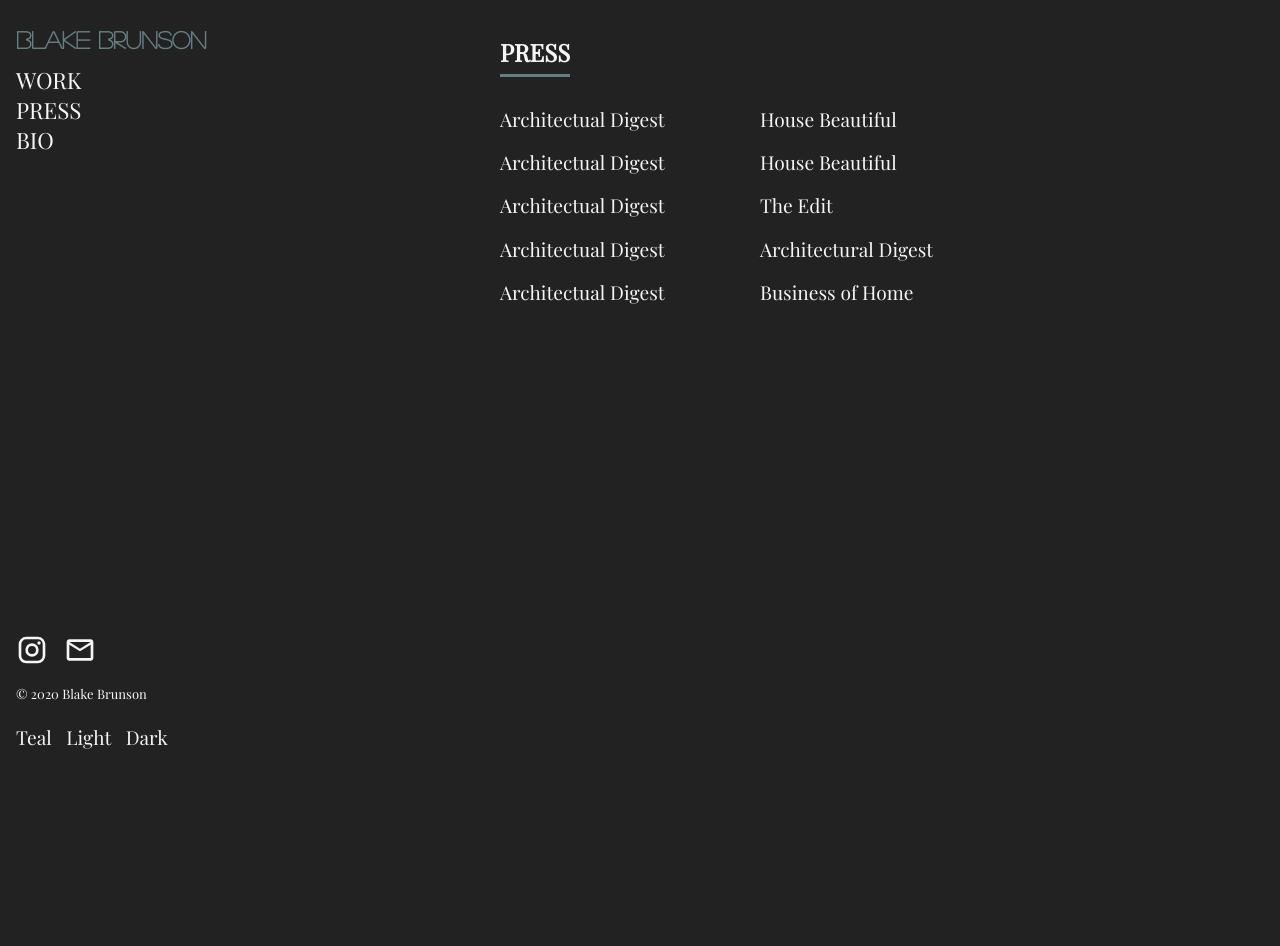
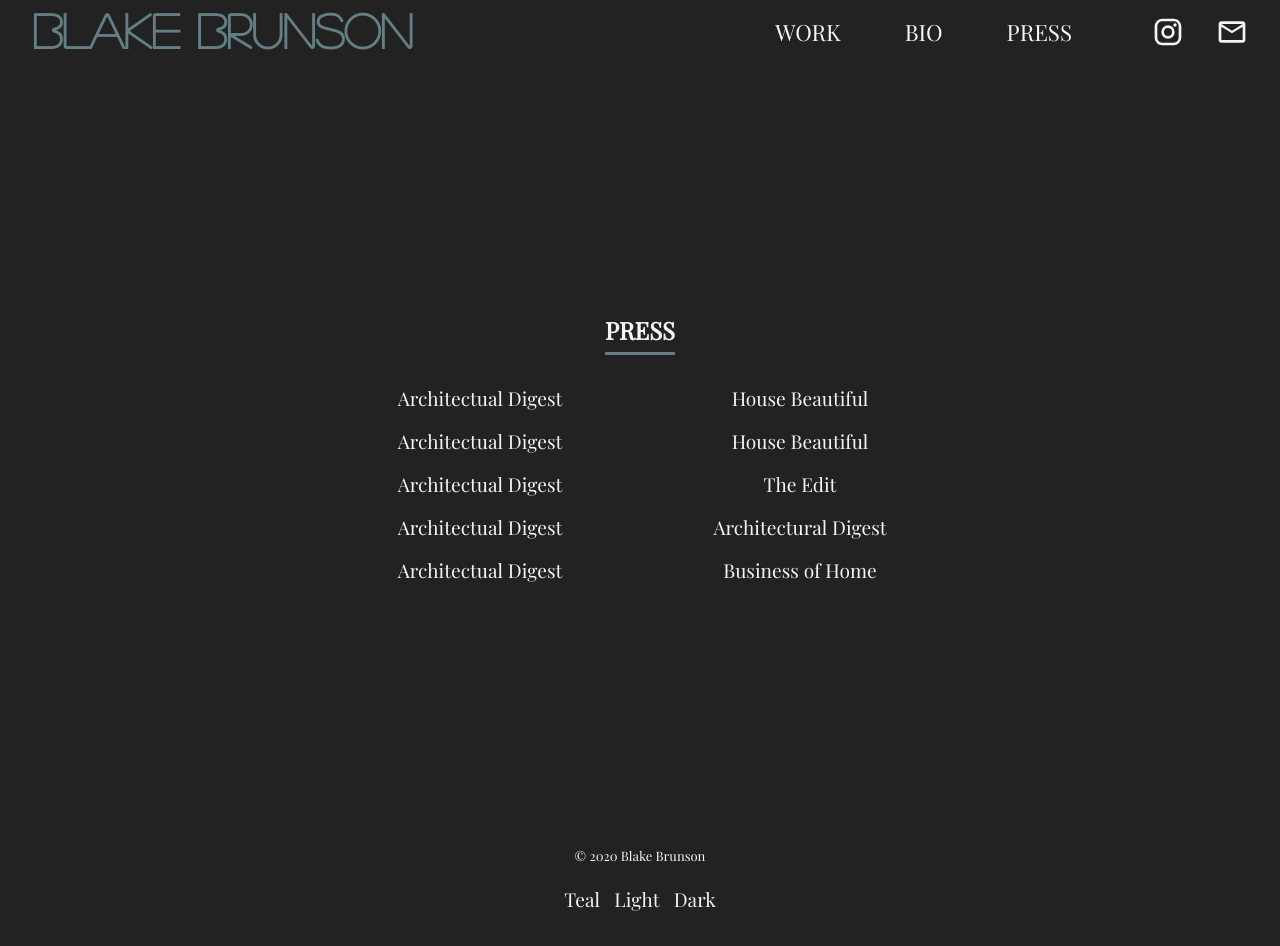
Before and after one commit to bansara/blake-brunson-portfolio, a React (Create React App) app: page /press in a window 1280 px wide. Before the commit the page ends 816 px from the top, so only its background shows below. Built offline with nearby package versions, Linux system fonts and the light colour scheme.

Commit message:
top nav complete

```diff
--- a/src/App.css
+++ b/src/App.css
@@ -1,12 +1,11 @@
 .App {
   width: 100vw;
   height: 100vh;
-  display: flex;
+  /* display: flex; */
 }
 .content {
-  min-height: 100vh;
+  min-height: calc(100vh - 4rem);
   width: 100%;
-  margin-left: 240px;
   background-color: var(--bg);
 }
 @media (max-width: 768px) {
--- a/src/App.js
+++ b/src/App.js
@@ -1,6 +1,6 @@
 import { BrowserRouter as Router, Switch, Redirect, Route } from 'react-router-dom';
 import './App.css';
-import { Nav, About, Work, Press } from './components';
+import { Nav, About, Work, Press, Footer } from './components';
 
 
 function App() {
@@ -16,6 +16,7 @@
               <Redirect to='/' />
             </Switch>
         </div>
+        <Footer />
       </Router>
     </div>
   );
--- a/src/components/about.css
+++ b/src/components/about.css
@@ -1,6 +1,7 @@
 .about {
   width: 100%;
-  height: auto;
+  height: 100%;
+  min-height: calc(100vh - 4rem);
   box-sizing: border-box;
   display: flex;
   padding-top: 2.5rem;
@@ -9,7 +10,7 @@
 .bio-text {
   box-sizing: border-box;
   width: 50%;
-  min-height: 100vh;
+  min-height: 100%;
   display: flex;
 }
 .bio-photo {
@@ -63,9 +64,7 @@
     height: auto;
     min-height: auto;
     padding: 0 1rem;
-  }
-  .bio-photo .border {
-    max-width: 100%;
+    justify-content: center;
   }
   .bio-text {
     min-height: auto;
@@ -78,3 +77,8 @@
     width: 100%;
   }
 }
+@media (max-width: 768px) {
+  .bio-photo .border {
+    max-width: 100%;
+  }
+}
--- /dev/null
+++ b/src/components/footer.css
@@ -0,0 +1,4 @@
+#footer {
+  text-align: center;
+  padding: 1rem;
+}
--- /dev/null
+++ b/src/components/footer.jsx
@@ -0,0 +1,47 @@
+import React from 'react';
+import './footer.css';
+
+const root = document.documentElement;
+
+const teal = () => {
+  root.style.setProperty('--bg', '#425558');
+  root.style.setProperty('--text', 'whitesmoke');
+  root.style.setProperty('--accent', '#C9C5BA');
+}
+const light = () => {
+  root.style.setProperty('--bg', 'white');
+  root.style.setProperty('--text', '#222');
+  root.style.setProperty('--accent', '#6e6e30');
+}
+const dark = () => {
+  root.style.setProperty('--bg', '#222');
+  root.style.setProperty('--text', 'whitesmoke');
+  root.style.setProperty('--accent', '#647f83');
+}
+
+const Footer = () => {
+  return (
+    <div id="footer">
+      <p id="c">© {new Date().getFullYear()} Blake Brunson</p>
+      <p>
+          <span
+            onClick={teal}
+          >
+            Teal&nbsp;&nbsp;&nbsp;
+          </span>
+          <span
+            onClick={light}
+          >
+            Light&nbsp;&nbsp;&nbsp;
+          </span>
+          <span
+            onClick={dark}
+          >
+            Dark
+          </span>
+        </p>
+    </div>
+   );
+}
+
+export default Footer;
--- a/src/components/index.js
+++ b/src/components/index.js
@@ -2,10 +2,12 @@
 import About from './about'
 import Work from './work'
 import Press from './press'
+import Footer from './footer'
 
 export {
   Nav,
   About,
   Work,
-  Press
+  Press,
+  Footer
 };
--- a/src/components/nav.css
+++ b/src/components/nav.css
@@ -1,14 +1,10 @@
 nav {
-  width: 240px;
-  height: 100vh;
-  position: fixed;
-  top: 0;
-  left: 0;
+  width: 100vw;
+  height: 4rem;
   background-color: var(--bg);
-  padding: 2rem 1rem;
+  padding: 1rem;
   box-sizing: border-box;
   display: flex;
-  flex-direction: column;
   justify-content: space-between;
 }
 #nav-header {
@@ -16,13 +12,15 @@
   align-items: center;
 }
 #nav-header h1 {
-  margin: 1rem 0;
+  margin: 1rem;
   margin-block-start: 0;
   margin-block-end: 0;
   width: 100%;
 }
-h1.logo {
+#logo {
+  font-family: "Marzo";
   color: var(--accent);
+  font-size: 3rem;
 }
 #nav-header a,
 #nav-header a:visited {
@@ -30,16 +28,26 @@
   text-decoration: none;
 }
 div.nav-content {
+  display: flex;
+  align-items: center;
+  height: 100%;
   flex: 1;
-  display: flex;
-  flex-direction: column;
-  width: 100%;
 }
 #nav {
   list-style: none;
   padding-inline-start: 0;
   text-transform: uppercase;
   font-family: "Playfair Display", sans-serif;
+  display: flex;
+  width: 100%;
+  justify-content: flex-end;
+  margin-right: 2rem;
+  background-color: var(--bg);
+  /* justify-content: space-around; */
+  /* width: 100%; */
+}
+#nav li {
+  margin: 0 2rem;
 }
 ul > a,
 ul > a:visited {
@@ -48,14 +56,15 @@
   transition: var(--transitionTime);
   font-size: 1.4rem;
 }
+
 ul > a:hover,
 .icons svg:hover {
   color: var(--accent);
 }
 .icons svg {
   color: var(--text);
-  margin-right: 1rem;
-  font-size: 2em;
+  margin: 0 1rem;
+  font-size: 2rem;
   transition: var(--transitionTime);
 }
 
@@ -77,10 +86,19 @@
   color: var(--accent);
 }
 
-@media (max-width: 768px) {
+@media (max-width: 1024px) {
   nav {
     display: block;
     padding: 2rem 0;
+    height: 4rem;
+    width: 100vw;
+    z-index: 10;
+    padding: 1rem 0;
+    position: fixed;
+    top: 0;
+  }
+  #nav {
+    display: block;
   }
   #nav-header {
     height: 100%;
@@ -110,39 +128,39 @@
     background-color: var(--text);
     transition: var(--transitionTime);
   }
-  nav {
-    height: 4rem;
-    width: 100vw;
-    z-index: 10;
-    padding: 1rem 0;
-  }
   div.nav-content {
     display: block;
     text-align: center;
     width: 100vw;
-    background-color: var(--bg);
+    height: auto;
     margin: 0;
     transition: transform var(--transitionTime) ease;
     transform: translate(-100%, 1rem);
     margin-block-start: 0;
     margin-block-end: 0;
+    position: relative;
+    z-index: 100;
   }
   .nav-content ul {
     display: block;
     margin: 0;
     height: 100%;
+    z-index: 1000;
   }
   .nav-content ul li {
     box-sizing: border-box;
     background-color: var(--bg);
     padding: 1rem 0;
   }
-  div.nav-footer {
+  div.icons {
     background-color: var(--bg);
     text-align: center;
     transition: transform var(--transitionTime) ease;
     transform: translate(-100%, 1rem);
     padding: 1rem 0;
+    position: relative;
+    width: 100vw;
+    z-index: 100;
   }
 
   div.nav-open {
@@ -157,4 +175,18 @@
     margin: 4rem 0;
     width: 100vw;
   }
+  #logo {
+    transform: translateX(-24px);
+  }
 }
+
+@media (max-width: 768px) {
+  #logo {
+    font-size: 2.5rem;
+  }
+}
+@media (max-width: 420px) {
+  #logo {
+    font-size: 2rem;
+  }
+}
--- a/src/components/nav.jsx
+++ b/src/components/nav.jsx
@@ -10,15 +10,14 @@
   const b2 = useRef(null);
   const b3 = useRef(null);
   const content = useRef(null);
-  const footer = useRef(null);
-  const root = document.documentElement;
+  const icons = useRef(null);
 
   const handleOpen = () => {
     // handles mobile nav animation
     if(!open) {
       // slide in menu
       content.current.classList.add('nav-open');
-      footer.current.classList.add('nav-open');
+      icons.current.classList.add('nav-open');
       // animate burger to X
       b2.current.style.opacity = '0';
       b1.current.style.transform = 'rotate(45deg) translate(9px, 5px)';
@@ -28,7 +27,7 @@
     } else {
       // slide out menuy
       content.current.classList.remove('nav-open');
-      footer.current.classList.remove('nav-open');
+      icons.current.classList.remove('nav-open');
       // animate X to burger
       b2.current.style.opacity = '1';
       b1.current.style.transform = 'rotate(0deg) translate(0,0)';
@@ -38,21 +37,6 @@
     }
   }
 
-  const teal = () => {
-    root.style.setProperty('--bg', '#425558');
-    root.style.setProperty('--text', 'whitesmoke');
-    root.style.setProperty('--accent', '#C9C5BA');
-  }
-  const light = () => {
-    root.style.setProperty('--bg', 'white');
-    root.style.setProperty('--text', '#222');
-    root.style.setProperty('--accent', '#6e6e30');
-  }
-  const dark = () => {
-    root.style.setProperty('--bg', '#222');
-    root.style.setProperty('--text', 'whitesmoke');
-    root.style.setProperty('--accent', '#647f83');
-  }
 
   return (
     <nav>
@@ -63,7 +47,7 @@
           <div id="b3" ref={b3}></div>
         </div>
         <Link to="/">
-          <h1 className='logo'>BLAKE BRUNSON</h1>
+          <h1 id='logo'>Blake Brunson</h1>
         </Link>
       </div>
       <div className="nav-content" ref={content}>
@@ -73,45 +57,25 @@
                 Work
               </li>
             </Link>
+            <Link to="bio" onClick={handleOpen}>
+              <li>
+                Bio
+              </li>
+            </Link>
             <Link to="press" onClick={handleOpen}>
               <li>
                 Press
               </li>
             </Link>
-            <Link to="bio" onClick={handleOpen}>
-              <li>
-                Bio
-              </li>
-            </Link>
         </ul>
       </div>
-      <div className="nav-footer" ref={footer}>
-        <div className="icons">
+      <div className="icons" ref={icons}>
           <a href="https://www.instagram.com/blakebrunson/" target="_blank" rel="noreferrer">
             <InstagramIcon />
           </a>
           <a href="mailto:brunson.blake@gmail.com?subject=Website%20Contact" target="_blank" rel="noreferrer">
             <MailOutlineIcon />
           </a>
-        </div>
-        <p id="c">© {new Date().getFullYear()} Blake Brunson</p>
-        <p>
-          <span
-            onClick={teal}
-          >
-            Teal&nbsp;&nbsp;&nbsp;
-          </span>
-          <span
-            onClick={light}
-          >
-            Light&nbsp;&nbsp;&nbsp;
-          </span>
-          <span
-            onClick={dark}
-          >
-            Dark
-          </span>
-        </p>
       </div>
     </nav>
   );
--- a/src/components/press.css
+++ b/src/components/press.css
@@ -5,18 +5,20 @@
 }
 .press-container {
   width: 100%;
-  height: 100%;
+  min-height: calc(100vh - 4rem);
   display: flex;
   flex-direction: column;
   align-items: center;
   padding-top: 1rem;
-  /* justify-content: center; */
+  justify-content: center;
 }
 .press-col-container {
   display: flex;
+  height: 100%;
 }
 .press-col {
   width: 50%;
+  text-align: center;
   box-sizing: border-box;
 }
 
--- a/src/components/work.css
+++ b/src/components/work.css
@@ -1,7 +1,6 @@
 .work {
   width: 100%;
-  height: auto;
-  min-height: 100vh;
+  height: 100%;
   box-sizing: border-box;
   padding: 1.5rem 1rem;
   columns: 3;
```
